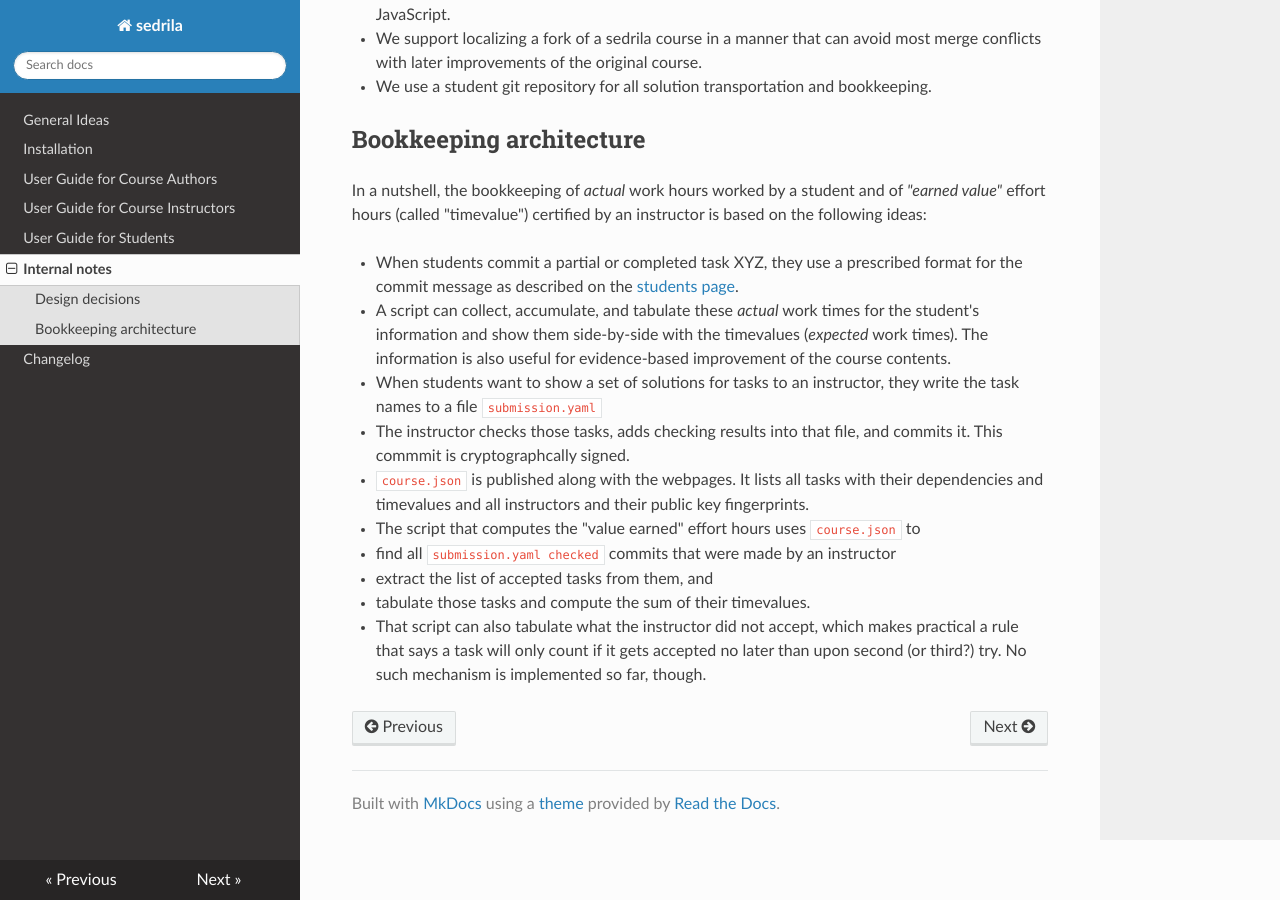
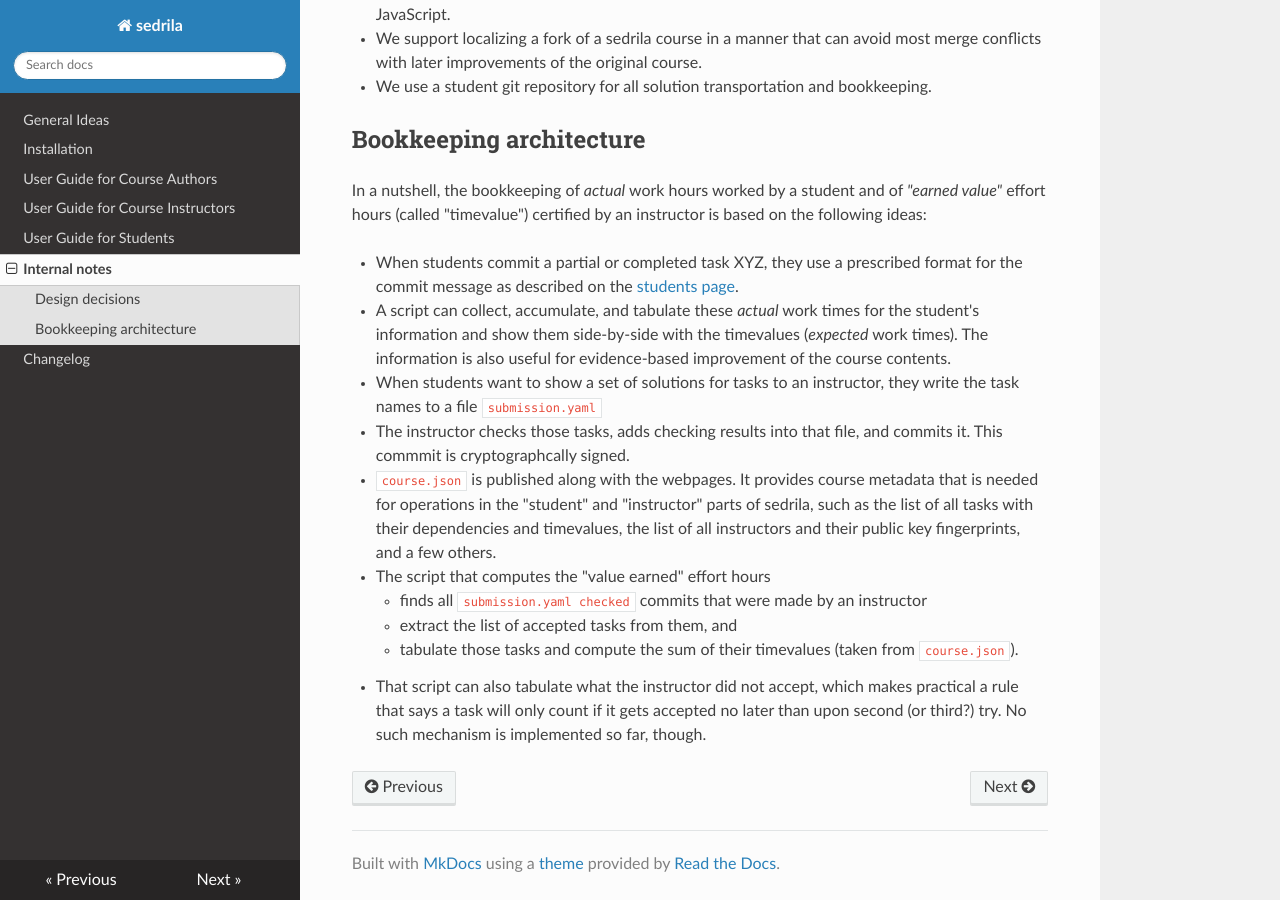
Before and after one commit to fubinf/sedrila, an MkDocs documentation site: the page built from docs/internal_notes.md, in a window 1280 px wide and 900 px high, scrolled down 573 px. Built offline with MkDocs 1.6.1, drawn with Linux system fonts in a browser that asks for light colours; nearby versions of some CDN libraries.

Commit message:
course.py: add title to course.json, remove unneeded stuff

```diff
--- a/docs/internal_notes.md
+++ b/docs/internal_notes.md
@@ -40,12 +40,15 @@ is based on the following ideas:
 - The instructor checks those tasks, adds checking results into that file,
   and commits it. This commmit is cryptographcally signed.
 - `course.json` is published along with the webpages.
-  It lists all tasks with their dependencies and timevalues
-  and all instructors and their public key fingerprints.
-- The script that computes the "value earned" effort hours uses `course.json` to
-  - find all `submission.yaml checked` commits that were made by an instructor
-  - extract the list of accepted tasks from them, and
-  - tabulate those tasks and compute the sum of their timevalues.
+  It provides course metadata that is needed for operations in the
+  "student" and "instructor" parts of sedrila, such as
+  the list of all tasks with their dependencies and timevalues,
+  the list of all instructors and their public key fingerprints,
+  and a few others.
+- The script that computes the "value earned" effort hours
+    - finds all `submission.yaml checked` commits that were made by an instructor
+    - extract the list of accepted tasks from them, and
+    - tabulate those tasks and compute the sum of their timevalues (taken from `course.json`).
 - That script can also tabulate what the instructor did not accept, which makes practical
   a rule that says a task will only count if it gets accepted no later than upon second (or third?) try.
   No such mechanism is implemented so far, though.
```
Also changed, not shown: 3 other files.
